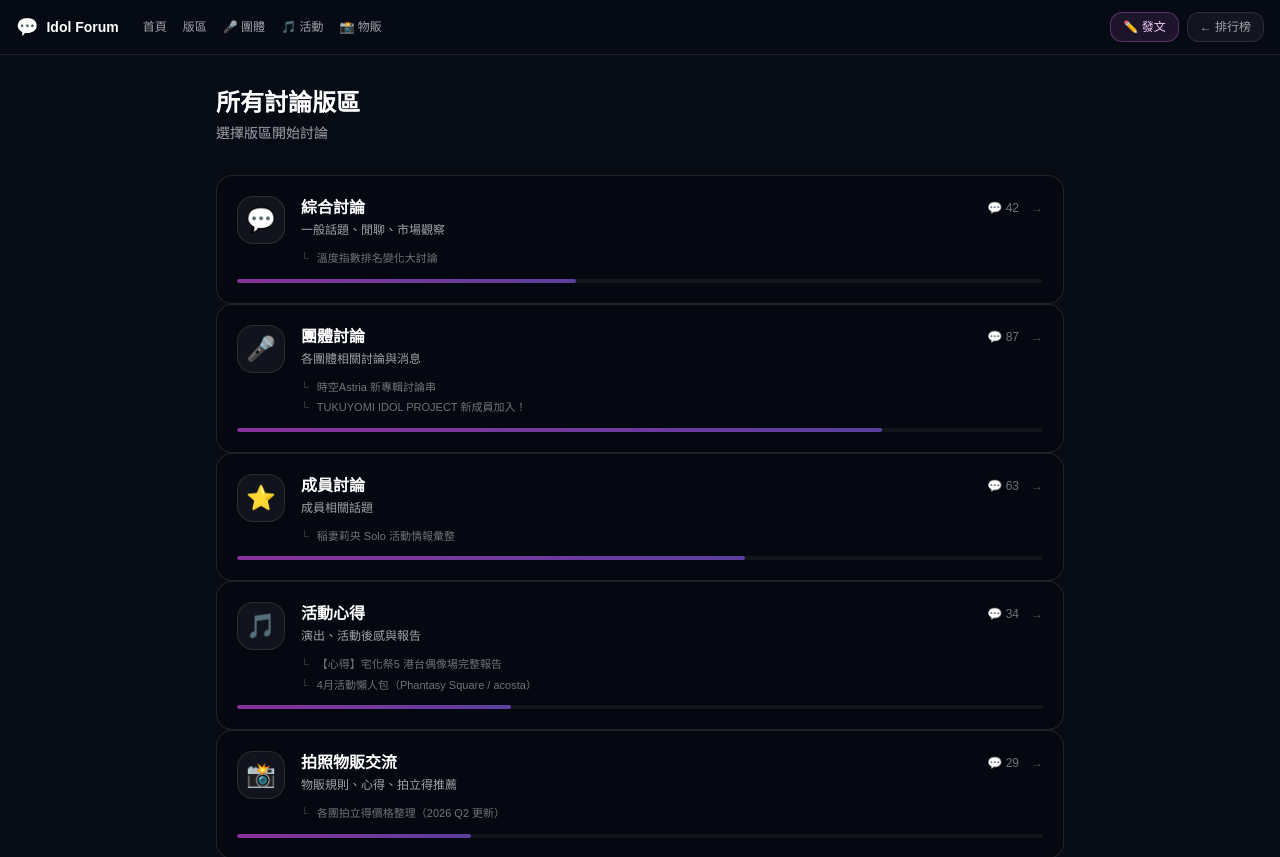
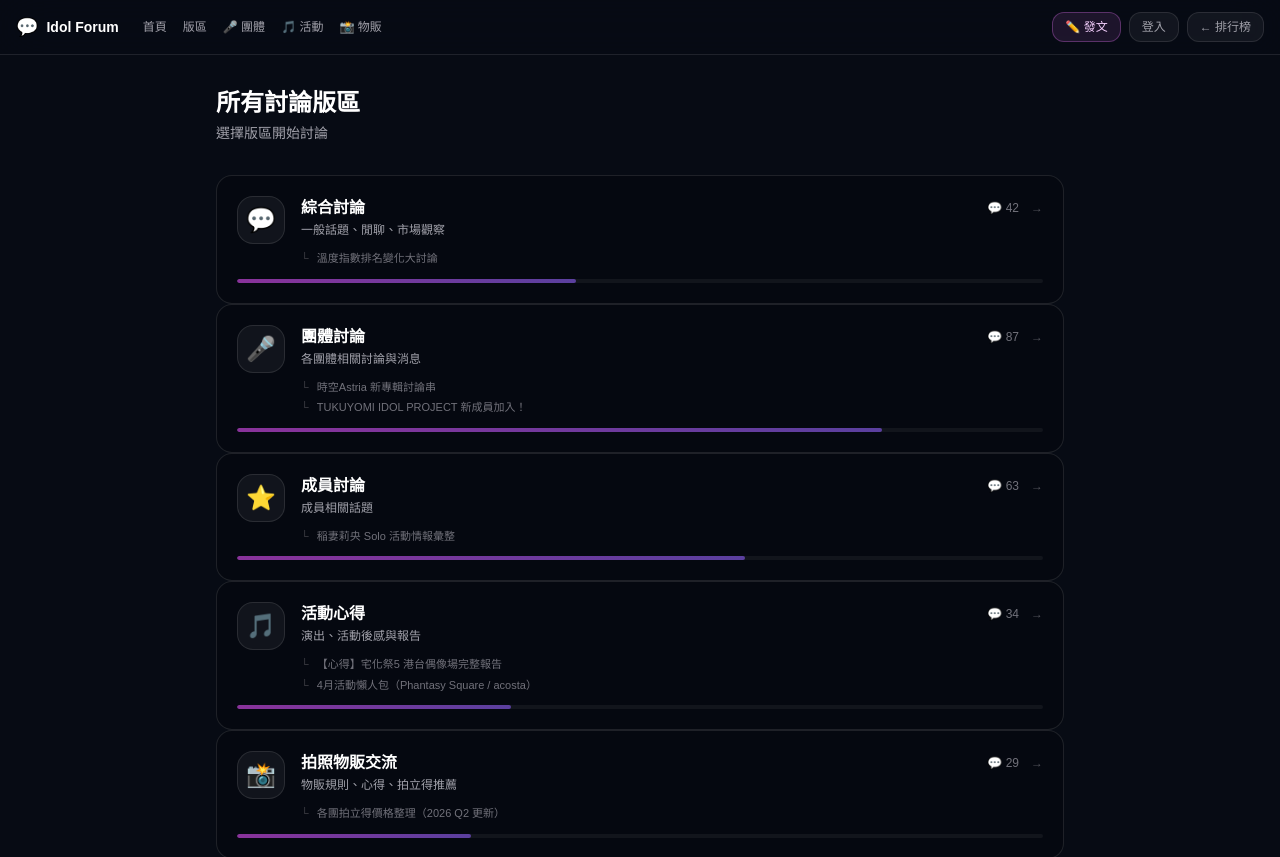
Before and after one commit to Ach018040/idol-platform, a Next.js app in the folder frontend-next/: page /forum/forums in a window 1280 px wide. Shown: the top 857 px of the page. Built offline with nearby package versions, Linux system fonts and the light colour scheme.

Commit message:
feat: upgrade forum layout — ForumAuthProvider + user menu with signout

```diff
--- a/frontend-next/app/forum/layout.tsx
+++ b/frontend-next/app/forum/layout.tsx
@@ -1,15 +1,13 @@
+"use client";
 import Link from "next/link";
-import type { Metadata } from "next";
+import { useState } from "react";
+import { ForumAuthProvider, useForumAuth } from "../../lib/forum-auth";
 
-export const metadata: Metadata = {
-  title: { default: "地下偶像討論區", template: "%s | Idol Forum" },
-  description: "台灣地下偶像專屬討論社群，討論活動、成員、物販與更多話題。",
-};
+function ForumNavbar() {
+  const { user, signOut } = useForumAuth();
+  const [showMenu, setShowMenu] = useState(false);
 
-export default function ForumLayout({ children }: { children: React.ReactNode }) {
   return (
-    <div className="min-h-screen bg-[#070b14]">
-      {/* Forum Navbar */}
     <nav className="sticky top-0 z-50 border-b border-white/10 bg-[#070b14]/90 backdrop-blur-xl">
       <div className="mx-auto max-w-7xl px-4 py-3 flex items-center justify-between">
         <div className="flex items-center gap-6">
@@ -29,13 +27,45 @@ export default function ForumLayout({ children }: { children: React.ReactNode })
           <Link href="/forum/new" className="rounded-xl border border-fuchsia-400/30 bg-fuchsia-400/10 px-3 py-1.5 text-xs text-fuchsia-200 hover:bg-fuchsia-400/20 transition-colors">
             ✏️ 發文
           </Link>
-            <Link href="/" className="rounded-xl border border-white/10 bg-white/5 px-3 py-1.5 text-xs text-zinc-400 hover:text-white hover:bg-white/10 transition-colors">
+          {user ? (
+            <div className="relative">
+              <button onClick={() => setShowMenu(!showMenu)}
+                className="flex items-center gap-1.5 rounded-xl border border-white/10 bg-white/5 px-3 py-1.5 text-xs text-zinc-300 hover:bg-white/10 transition-colors">
+                <div className="w-4 h-4 rounded-full bg-gradient-to-br from-fuchsia-500 to-violet-500 flex items-center justify-center text-white font-bold text-[8px]">
+                  {[...user.display_name][0]}
+                </div>
+                <span>{user.display_name}</span>
+              </button>
+              {showMenu && (
+                <div className="absolute right-0 top-full mt-1 w-36 rounded-xl border border-white/10 bg-[#0f1624] py-1 shadow-xl z-50">
+                  <button onClick={() => { signOut(); setShowMenu(false); }}
+                    className="w-full px-4 py-2 text-xs text-zinc-400 hover:text-rose-300 hover:bg-white/5 text-left transition-colors">
+                    登出
+                  </button>
+                </div>
+              )}
+            </div>
+          ) : (
+            <Link href="/forum/new" className="rounded-xl border border-white/10 bg-white/5 px-3 py-1.5 text-xs text-zinc-400 hover:text-white hover:bg-white/10 transition-colors">
+              登入
+            </Link>
+          )}
+          <Link href="/" className="rounded-xl border border-white/10 bg-white/5 px-3 py-1.5 text-xs text-zinc-400 hover:text-white hover:bg-white/10 transition-colors hidden sm:block">
             ← 排行榜
           </Link>
         </div>
       </div>
     </nav>
+  );
+}
+
+export default function ForumLayout({ children }: { children: React.ReactNode }) {
+  return (
+    <ForumAuthProvider>
+      <div className="min-h-screen bg-[#070b14]">
+        <ForumNavbar />
         {children}
       </div>
+    </ForumAuthProvider>
   );
 }
```
Lines whose indentation alone changed are shown as unchanged.
